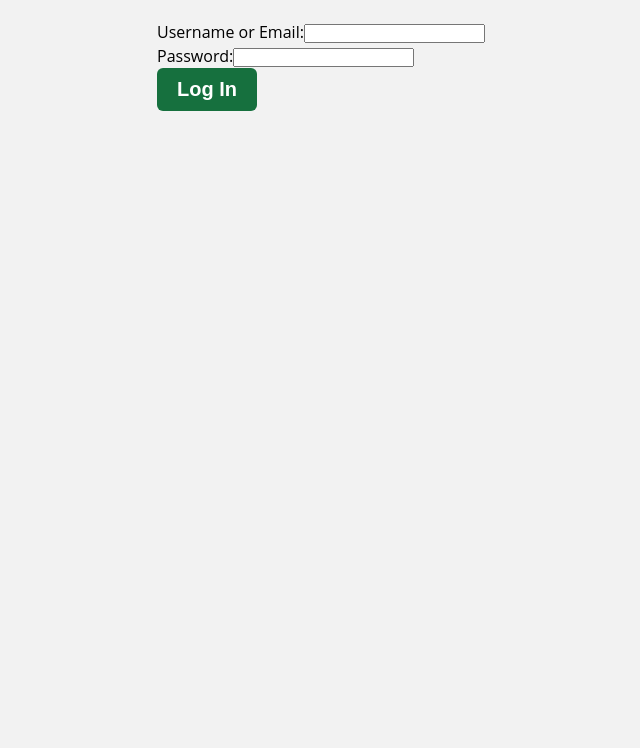
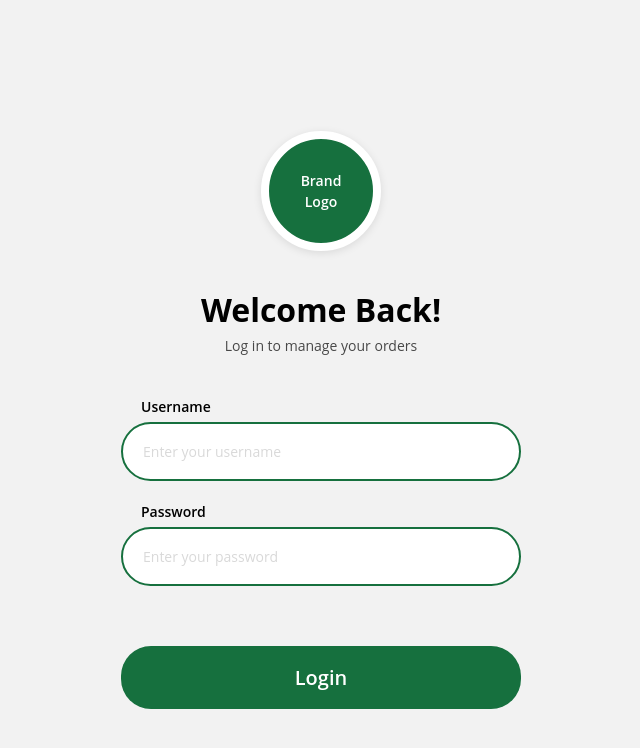
Before and after one commit to MMTTSEC/Orderapp, a React (Vite) app: page /staff/login in a window 1280 px wide. Shown: the top 748 px of the page, without its empty margins (319-959 px from the left). Built offline with nearby package versions, Linux system fonts and the light colour scheme; a web font is replaced by a local one.

Commit message:
Basic styling and layout for staff login page

```diff
--- a/src/pages/staff-pages/StaffLogin.tsx
+++ b/src/pages/staff-pages/StaffLogin.tsx
@@ -1,4 +1,5 @@
 import { useState, type FormEvent } from 'react';
+import '../../styles/stafflogin.css';
 
 StaffLogin.route = {
   path: '/staff/login'
@@ -51,32 +52,45 @@ export default function StaffLogin() {
   };
 
   return (
-    <form onSubmit={handleSubmit}>
-      <div>
-        <label htmlFor="username">Username or Email:</label>
+    <div className="staff-login-container">
+      <form className="staff-login-form" onSubmit={handleSubmit}>
+        <div className="brand-logo">
+          Brand<br />Logo
+        </div>
+
+        <h1 className="welcome-title">Welcome Back!</h1>
+        <p className="welcome-subtitle">Log in to manage your orders</p>
+
+        <div className="form-group">
+          <label htmlFor="username">Username</label>
           <input
             id="username"
             type="text"
+            className="form-input"
+            placeholder="Enter your username"
             value={username}
             onChange={(e) => setUsername(e.target.value)}
             required
           />
         </div>
 
-      <div>
-        <label htmlFor="password">Password:</label>
+        <div className="form-group">
+          <label htmlFor="password">Password</label>
           <input
             id="password"
             type="password"
+            className="form-input"
+            placeholder="Enter your password"
             value={password}
             onChange={(e) => setPassword(e.target.value)}
             required
           />
         </div>
 
-      <button type="submit">
-        Log In
+        <button type="submit" className="login-button">
+          Login
         </button>
       </form>
+    </div>
   );
 };
--- /dev/null
+++ b/src/styles/stafflogin.css
@@ -0,0 +1,117 @@
+.staff-login-container {
+    display: flex;
+    flex-direction: column;
+    align-items: center;
+    justify-content: center;
+    min-height: 100vh;
+    min-width: 100vw;
+    background-color: var(--color-background);
+    padding: var(--spacing-mid);
+    font-family: var(--font-primary);
+}
+
+.staff-login-form {
+    display: flex;
+    flex-direction: column;
+    align-items: center;
+    width: 100%;
+    max-width: 400px;
+}
+
+.brand-logo {
+    width: 120px;
+    height: 120px;
+    border-radius: 50%;
+    background-color: var(--color-primary);
+    border: 8px solid var(--color-white);
+    display: flex;
+    align-items: center;
+    justify-content: center;
+    color: var(--color-white);
+    font-size: var(--font-size-text);
+    font-weight: 600;
+    margin-bottom: var(--spacing-big);
+    text-align: center;
+    box-shadow: 0 2px 8px rgba(0, 0, 0, 0.1);
+}
+
+.welcome-title {
+    font-size: var(--font-size-header);
+    font-weight: 700;
+    color: var(--color-black);
+    margin-bottom: var(--spacing-tiny);
+}
+
+.welcome-subtitle {
+    font-size: var(--font-size-text);
+    color: var(--color-black);
+    opacity: 0.7;
+    margin-bottom: var(--spacing-big);
+}
+
+.form-group {
+    width: 100%;
+    margin-bottom: var(--spacing-mid);
+}
+
+.form-group label {
+    display: block;
+    font-size: var(--font-size-text);
+    font-weight: 600;
+    color: var(--color-black);
+    margin-bottom: var(--spacing-tiny);
+    padding-left: var(--spacing-mid);
+}
+
+.form-input {
+    width: 100%;
+    padding: 18px var(--spacing-mid);
+    border: 2px solid var(--color-primary);
+    border-radius: 30px;
+    font-size: var(--font-size-text);
+    font-family: var(--font-primary);
+    background-color: var(--color-white);
+    box-sizing: border-box;
+    transition: border-color 0.3s, box-shadow 0.3s;
+    color: var(--color-black);
+}
+
+.form-input::placeholder {
+    color: var(--color-gray-light);
+    opacity: 1;
+}
+
+.form-input:focus {
+    outline: none;
+    border-color: var(--color-primary);
+    box-shadow: 0 0 0 3px rgba(22, 112, 62, 0.1);
+}
+
+.login-button {
+    width: 100%;
+    padding: 18px var(--spacing-mid);
+    background-color: var(--color-primary);
+    color: var(--color-white);
+    border: none;
+    border-radius: 30px;
+    font-size: var(--font-size-button-big);
+    font-weight: 600;
+    font-family: var(--font-primary);
+    cursor: pointer;
+    margin-top: var(--spacing-big);
+    transition: background-color 0.3s, transform 0.1s;
+}
+
+.login-button:hover {
+    background-color: #114d2e;
+    transform: translateY(-1px);
+}
+
+.login-button:active {
+    transform: scale(0.98);
+}
+
+.login-button:disabled {
+    background-color: var(--color-gray-light);
+    cursor: not-allowed;
+}
```
Lines whose indentation alone changed are shown as unchanged.
